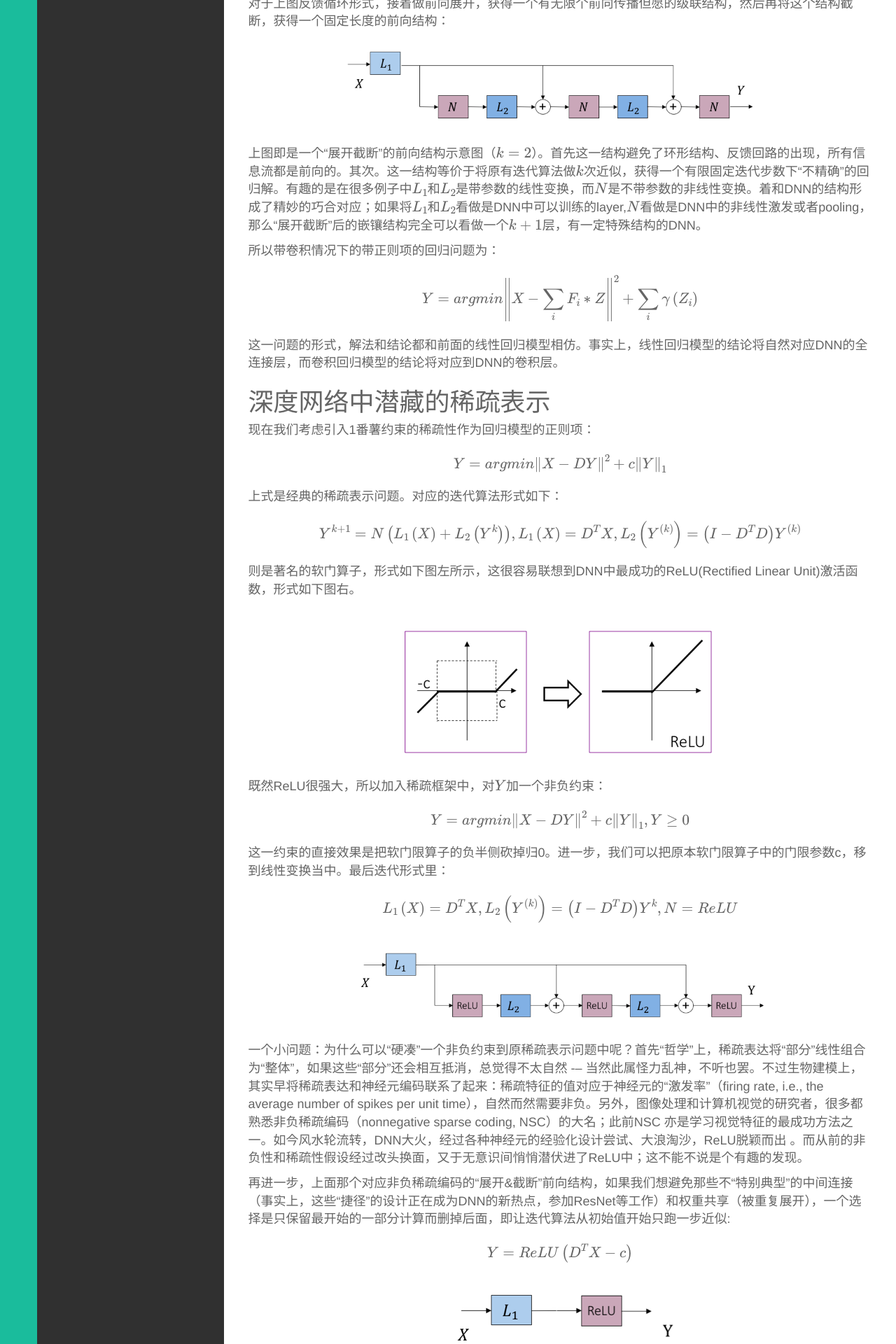
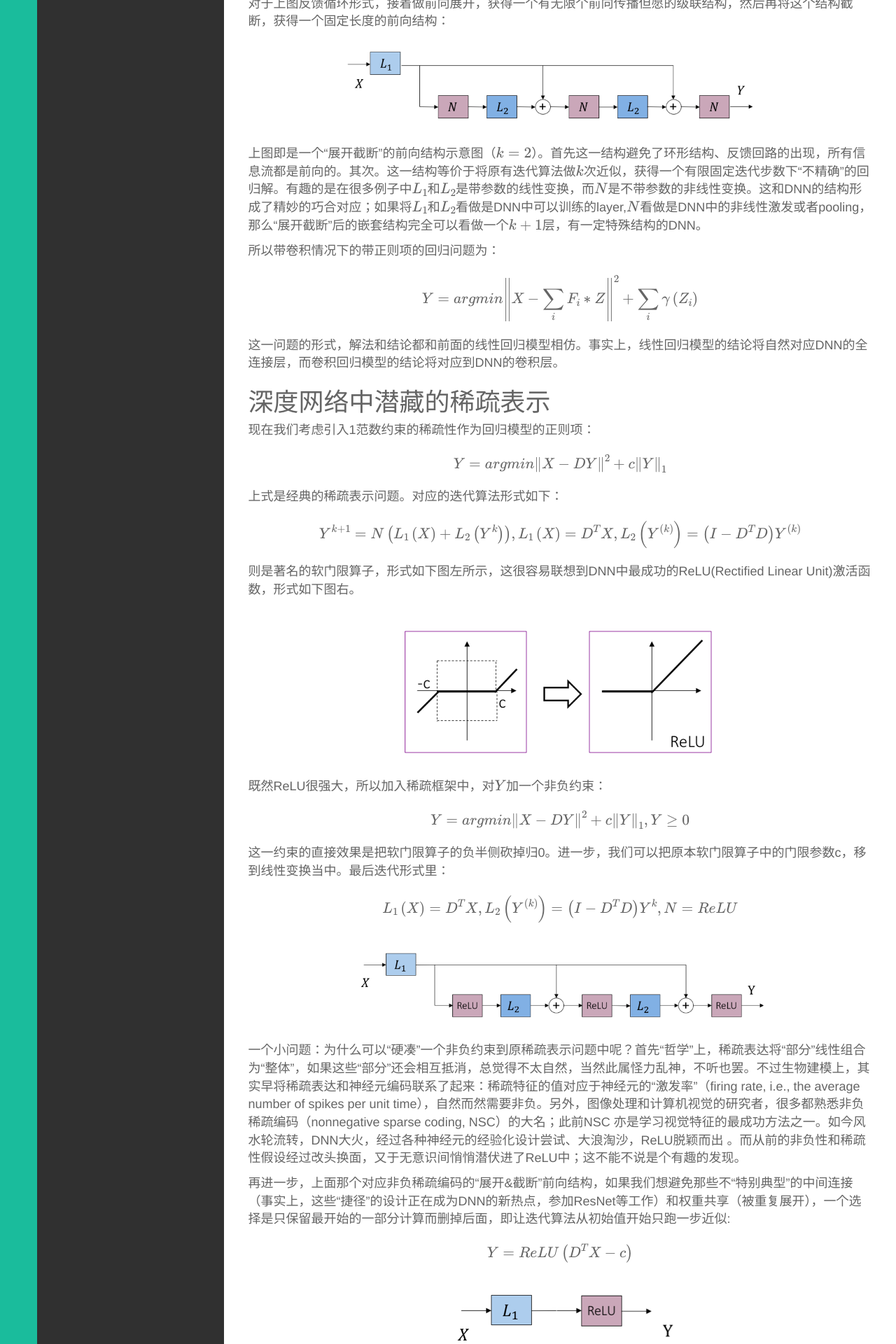
Before and after one commit to uptodiff/manutdzou.github.io, a Jekyll site: the page built from _posts/科研/2016-07-10-deep-learning-and-sparse-coding.md, in a window 1280 px wide. Shown: the part 881-2801 px from the top of the page at 70% size. Built offline with Jekyll 4.4.1, drawn with Linux system fonts in a browser that asks for light colours; formulas are drawn with MathJax 3.

Commit message:
sparse coding

```diff
--- a/_posts/科研/2016-07-10-deep-learning-and-sparse-coding.md
+++ b/_posts/科研/2016-07-10-deep-learning-and-sparse-coding.md
@@ -29,7 +29,7 @@
 
 ![2](/public/img/posts/deep learning and sparse codeing/2.png)
 
-上图即是一个“展开截断”的前向结构示意图（$k=2$）。首先这一结构避免了环形结构、反馈回路的出现，所有信息流都是前向的。其次。这一结构等价于将原有迭代算法做$k$次近似，获得一个有限固定迭代步数下“不精确”的回归解。有趣的是在很多例子中$L_{1}$和$L_{2}$是带参数的线性变换，而$N$是不带参数的非线性变换。着和DNN的结构形成了精妙的巧合对应；如果将$L_{1}$和$L_{2}$看做是DNN中可以训练的layer,$N$看做是DNN中的非线性激发或者pooling，那么“展开截断”后的嵌镶结构完全可以看做一个$k+1$层，有一定特殊结构的DNN。
+上图即是一个“展开截断”的前向结构示意图（$k=2$）。首先这一结构避免了环形结构、反馈回路的出现，所有信息流都是前向的。其次。这一结构等价于将原有迭代算法做$k$次近似，获得一个有限固定迭代步数下“不精确”的回归解。有趣的是在很多例子中$L_{1}$和$L_{2}$是带参数的线性变换，而$N$是不带参数的非线性变换。这和DNN的结构形成了精妙的巧合对应；如果将$L_{1}$和$L_{2}$看做是DNN中可以训练的layer,$N$看做是DNN中的非线性激发或者pooling，那么“展开截断”后的嵌套结构完全可以看做一个$k+1$层，有一定特殊结构的DNN。
 
 所以带卷积情况下的带正则项的回归问题为：
 
@@ -39,7 +39,7 @@
 
 # 深度网络中潜藏的稀疏表示
 
-现在我们考虑引入1番薯约束的稀疏性作为回归模型的正则项：
+现在我们考虑引入1范数约束的稀疏性作为回归模型的正则项：
 
 $$Y=argmin\left \| X-DY \right \|^{2}+c\left \| Y \right \|_{1}$$
 
@@ -47,7 +47,7 @@
 
 $$Y^{k+1}=N\left ( L_{1}\left ( X \right )+L_{2}\left ( Y^{k} \right ) \right ),L_{1}\left ( X \right )=D^{T}X,L_{2}\left ( Y^\left ( k \right )\right )=\left ( I-D^{T}D \right )Y^\left ( k \right )$$
 
-则是著名的软门算子，形式如下图左所示，这很容易联想到DNN中最成功的ReLU(Rectified Linear Unit)激活函数，形式如下图右。
+则是著名的软门限算子，形式如下图左所示，这很容易联想到DNN中最成功的ReLU(Rectified Linear Unit)激活函数，形式如下图右。
 
 ![3](/public/img/posts/deep learning and sparse codeing/3.png)
 
@@ -61,7 +61,7 @@
 
 ![4](/public/img/posts/deep learning and sparse codeing/4.png)
 
-一个小问题：为什么可以“硬凑”一个非负约束到原稀疏表示问题中呢？首先“哲学”上，稀疏表达将“部分”线性组合为“整体”，如果这些“部分”还会相互抵消，总觉得不太自然  -– 当然此属怪力乱神，不听也罢。不过生物建模上，其实早将稀疏表达和神经元编码联系了起来：稀疏特征的值对应于神经元的“激发率”（firing rate,  i.e., the average number of spikes per unit time），自然而然需要非负。另外，图像处理和计算机视觉的研究者，很多都熟悉非负稀疏编码（nonnegative sparse coding, NSC）的大名；此前NSC 亦是学习视觉特征的最成功方法之一。如今风水轮流转，DNN大火，经过各种神经元的经验化设计尝试、大浪淘沙，ReLU脱颖而出 。而从前的非负性和稀疏性假设经过改头换面，又于无意识间悄悄潜伏进了ReLU中；这不能不说是个有趣的发现。
+一个小问题：为什么可以“硬凑”一个非负约束到原稀疏表示问题中呢？首先“哲学”上，稀疏表达将“部分”线性组合为“整体”，如果这些“部分”还会相互抵消，总觉得不太自然，当然此属怪力乱神，不听也罢。不过生物建模上，其实早将稀疏表达和神经元编码联系了起来：稀疏特征的值对应于神经元的“激发率”（firing rate,  i.e., the average number of spikes per unit time），自然而然需要非负。另外，图像处理和计算机视觉的研究者，很多都熟悉非负稀疏编码（nonnegative sparse coding, NSC）的大名；此前NSC 亦是学习视觉特征的最成功方法之一。如今风水轮流转，DNN大火，经过各种神经元的经验化设计尝试、大浪淘沙，ReLU脱颖而出 。而从前的非负性和稀疏性假设经过改头换面，又于无意识间悄悄潜伏进了ReLU中；这不能不说是个有趣的发现。
 
 再进一步，上面那个对应非负稀疏编码的“展开&截断”前向结构，如果我们想避免那些不“特别典型”的中间连接（事实上，这些“捷径”的设计正在成为DNN的新热点，参加ResNet等工作）和权重共享（被重复展开），一个选择是只保留最开始的一部分计算而删掉后面，即让迭代算法从初始值开始只跑一步近似:
 
```
